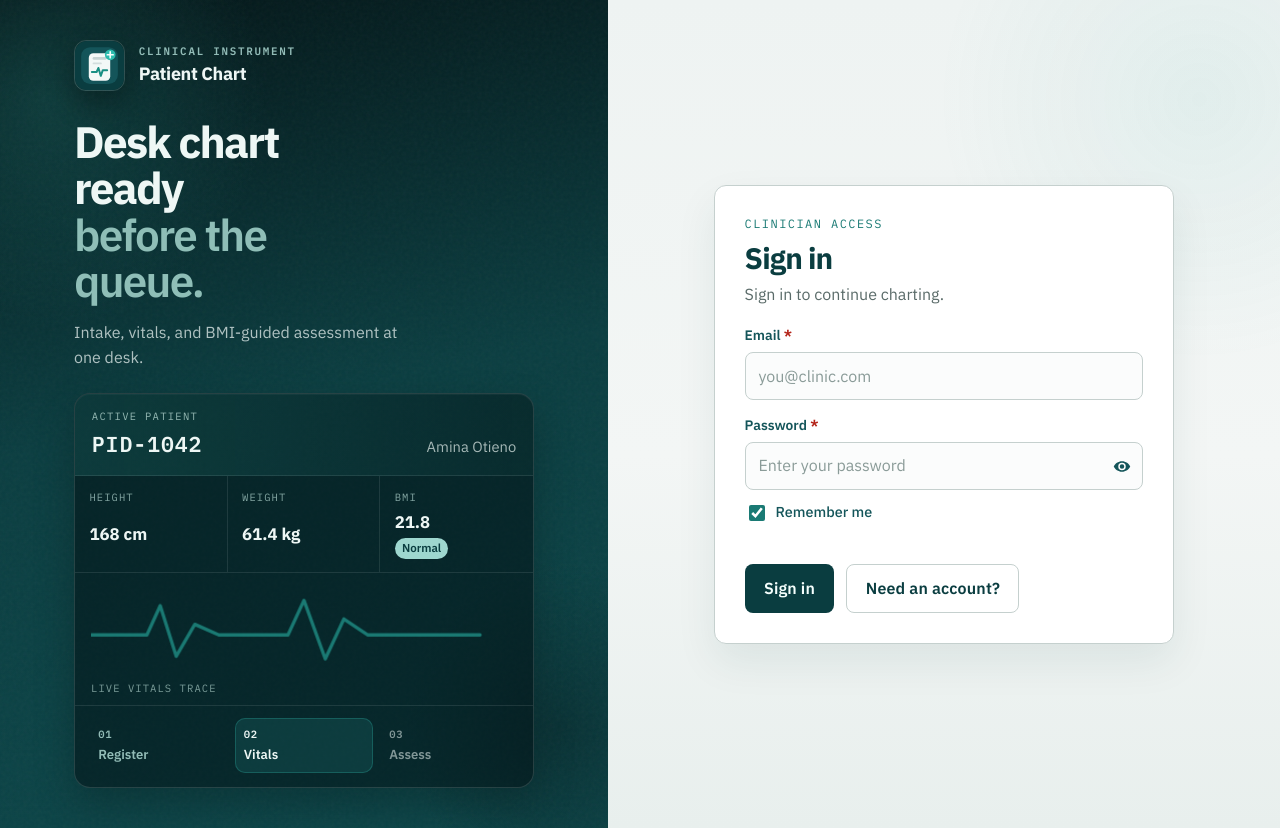
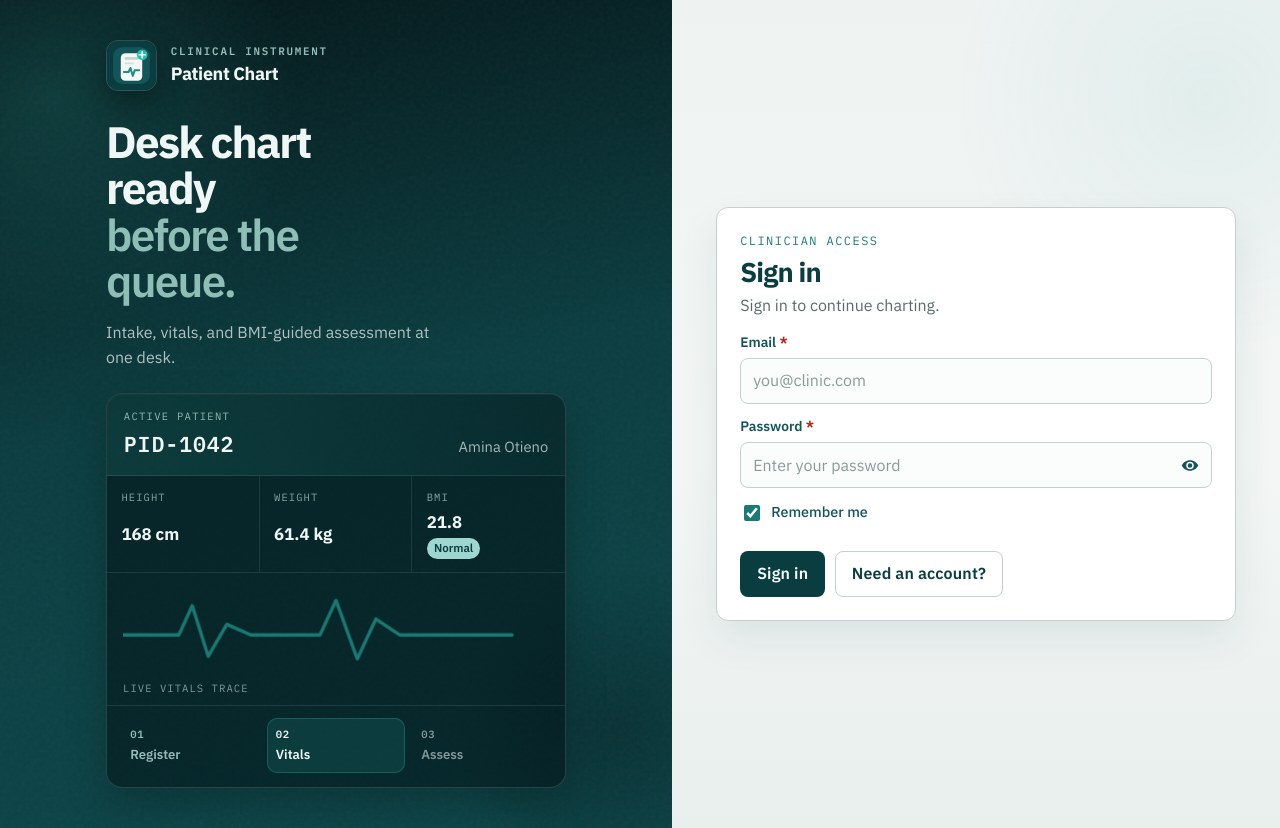
Before and after one commit to Scientistlucy/patient-management-app, a React (Vite) app in the folder frontend/: page /login in a window 1280 px wide. Built offline with nearby package versions, Linux system fonts and the light colour scheme; no server answers.

Commit message:
Tighten auth form pane spacing and widen the card.

```diff
--- a/frontend/src/styles.css
+++ b/frontend/src/styles.css
@@ -542,7 +542,7 @@ button {
 .auth-split {
   min-height: 100vh;
   display: grid;
-  grid-template-columns: minmax(0, 0.95fr) minmax(0, 1.05fr);
+  grid-template-columns: minmax(0, 1.05fr) minmax(0, 0.95fr);
   position: relative;
   z-index: 1;
 }
@@ -850,28 +850,64 @@ button {
   display: flex;
   align-items: center;
   justify-content: center;
-  padding: clamp(1.5rem, 4vw, 3rem);
+  padding: clamp(1.1rem, 2.5vw, 1.75rem);
   background:
     radial-gradient(circle at 88% 12%, rgba(42, 157, 148, 0.07), transparent 28%),
     linear-gradient(180deg, #eef3f2 0%, var(--paper) 55%, #e8efed 100%);
 }
 
 .auth-card {
-  width: min(460px, 100%);
+  width: min(520px, 100%);
   background: var(--paper-elevated);
   border: 1px solid var(--line);
   box-shadow: var(--shadow);
   border-radius: 12px;
-  padding: clamp(1.35rem, 3vw, 1.85rem);
+  padding: clamp(1.15rem, 2.4vw, 1.45rem);
   animation: rise 420ms ease both;
 }
 
+.auth-card .panel-kicker {
+  margin-bottom: 0.45rem;
+}
+
 .auth-card .panel-title {
-  font-size: clamp(1.45rem, 2.5vw, 1.85rem);
+  font-size: clamp(1.35rem, 2.3vw, 1.7rem);
+  margin-bottom: 0.4rem;
 }
 
 .auth-card .panel-copy {
-  margin-bottom: calc(var(--space) * 2.5);
+  margin-bottom: 1rem;
+}
+
+.auth-card .alert {
+  margin-bottom: 0.85rem;
+}
+
+.auth-card .form-grid {
+  gap: 0.85rem;
+}
+
+.auth-card .field {
+  gap: 0.3rem;
+}
+
+.auth-card .field input,
+.auth-card .field select,
+.auth-card .password-field input {
+  padding: 0.65rem 0.75rem;
+}
+
+.auth-card .auth-row {
+  margin-top: 0;
+}
+
+.auth-card .actions {
+  margin-top: 0.85rem;
+  gap: 0.6rem;
+}
+
+.auth-card .btn {
+  padding: 0.65rem 1rem;
 }
 
 @media (max-width: 900px) {
```
